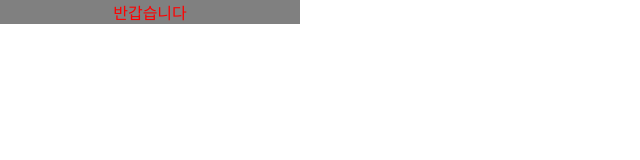
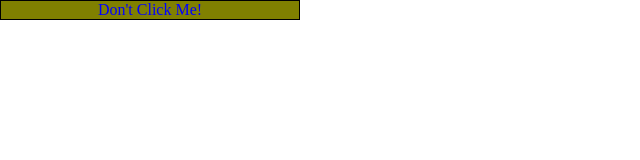
Before and after one commit to a029/conflict, a plain HTML site: page index.html in a window 1280 px wide. Shown: the whole page, without its empty margins (0-640 px from the left). Drawn offline with Linux system fonts and the light colour scheme.

Commit message:
I think other colors are better

```diff
--- a/index.html
+++ b/index.html
@@ -14,19 +14,20 @@
 .centered{
 	text-align : center;
 }
-.textRed{
-	color : red;
+.textBlue{
+	color : blue;
+	border : 1px black solid;
 }
-.textRed:hover{
+.textBlue:hover{
 	cursor : pointer;
-	background-color : gray;
+	background-color : olive;
 }
 </style>
 </head>
 <body class="container">
 	<div class="size300 centered">
-		<div class="textRed">
-			반갑습니다
+		<div class="textBlue" onclick="alert('Shame on you!');">
+			Don't Click Me!
 		</div>
 	</div>
 </body>
```
